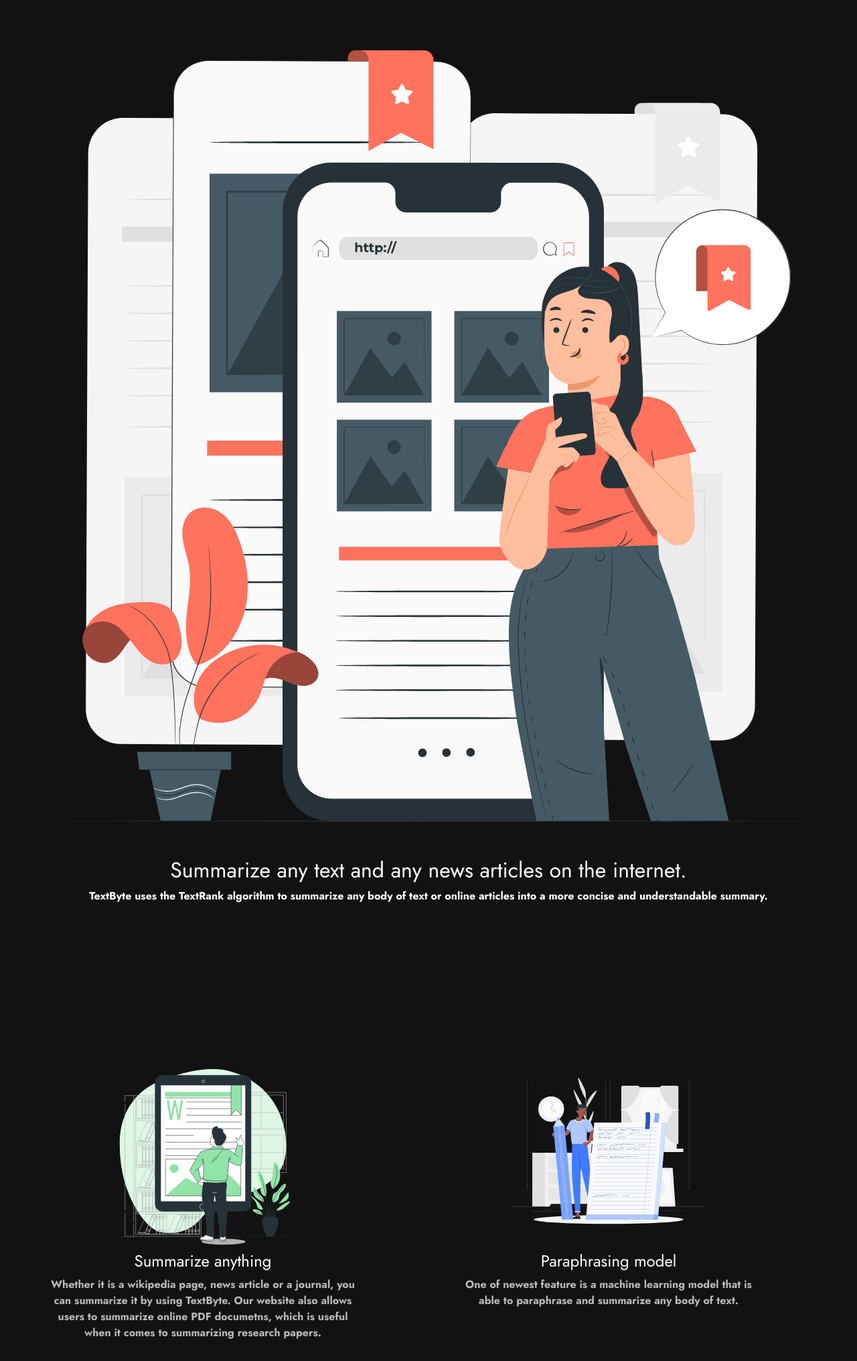
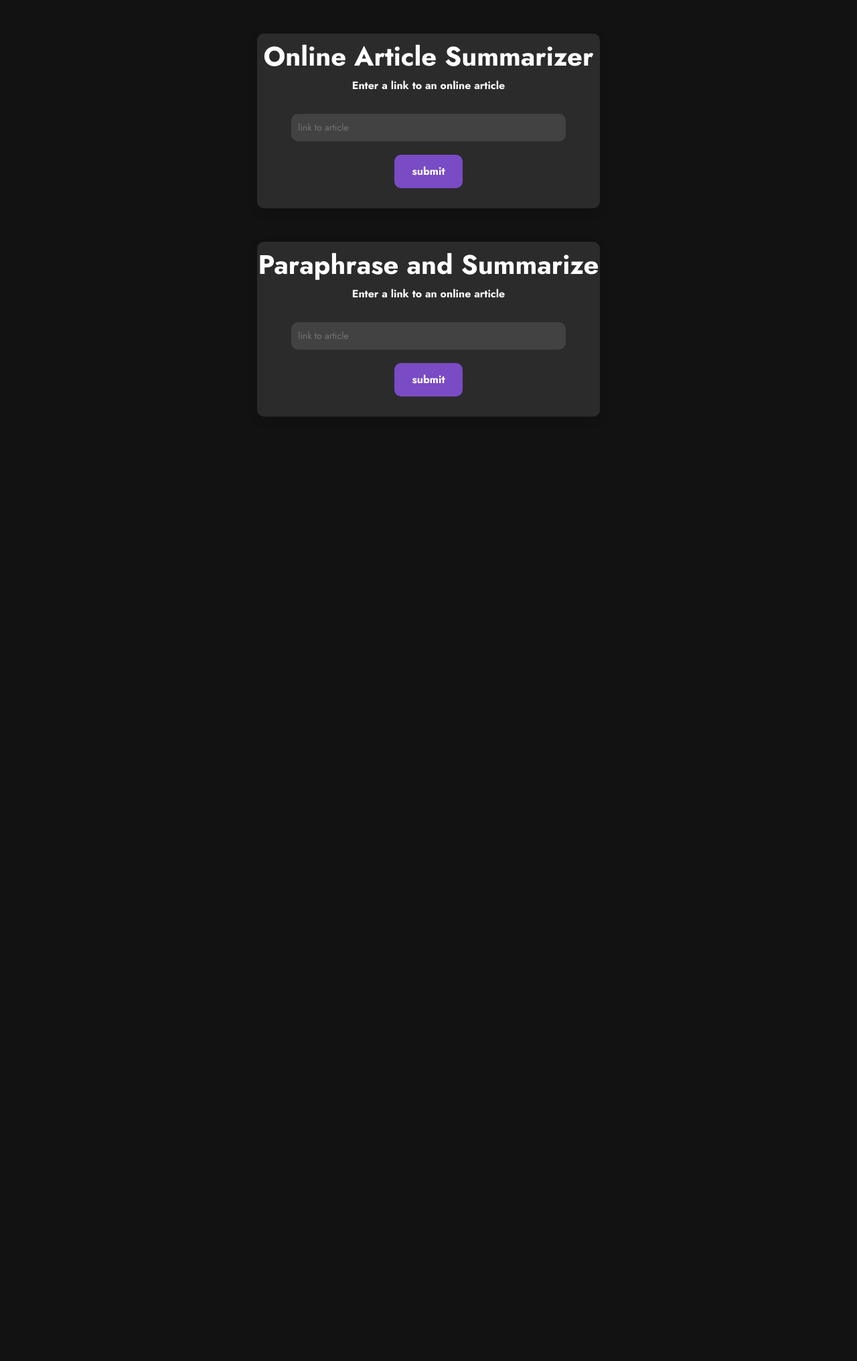
Before and after one commit to AndreLiu1225/Enigma, a Flask app: page / in a window 1280 px wide. Shown: the part 51-2083 px from the top of the page at 67% size. After the commit the page ends 673 px from the top, so only its background shows below. Run offline with Flask 2, Linux system fonts and the light colour scheme; tables that the repository leaves empty hold one stand-in row (values such as "Sample post"); parts of the project's set-up code (start-up, migrations or seed data) failed here and were passed over; some libraries are stand-ins or nearby versions.

Commit message:
Update index.html

```diff
--- a/templates/index.html
+++ b/templates/index.html
@@ -1,5 +1,5 @@
 <!DOCTYPE html>
-<html lang="em">
+<html lang="en">
   <head>
       <!-- Required meta tags -->
       <meta charset="utf-8">
@@ -70,24 +70,21 @@
         </nav>
     </div>
     </header>
-  <img src="{{ url_for('static', filename='Bookmarks-pana.svg') }}" class="image">
-  <h2>Summarize any text and any news articles on the internet.</h2>
-  <p>TextByte uses the TextRank algorithm to summarize any body of text or online articles into a more concise and understandable summary.</p>
-  <div class="feature block">
-    <div class="feature-box">
-      <img src="{{ url_for('static', filename='Ebook-bro.svg') }}">
-      <h4>Summarize anything</h4>
-      <p>Whether it is a wikipedia page, news article or a journal, you can summarize it by using TextByte. Our website also allows users to summarize online PDF documetns,
-        which is useful when it comes to summarizing research papers.
-      </p>
+    <div class="summary">
+      <h1>Online Article Summarizer</h1>
+      <p>Enter a link to an online article</p>
+      <form method="POST" action="/analyze_url">
+        <input class="input" type = "text" name="url" placeholder="link to article" onfocus="this.value=''" required="true" value="{{ request.form.url }}"/>
+        <input class="button" type="submit" name="submit" value="submit" style="display: block; margin: 0 auto;">
+      </form>
     </div>
-  </div>
-  <div class="feature-block">
-    <div class="feature-box">
-      <img src="{{ url_for('static', filename='Notebook-rafiki.svg') }}" />
-      <h4>Paraphrasing model</h4>
-      <p>One of newest feature is a machine learning model that is able to paraphrase and summarize any body of text.</p>
-    </div>
+    <div class="summary">
+      <h1>Paraphrase and Summarize</h1>
+      <p>Enter a link to an online article</p>
+      <form method="POST" action="/summarized">
+        <input class="input" type = "text" name="url" placeholder="link to article" onfocus="this.value=''" required="true" value="{{ request.form.url }}"/>
+        <input class="button" type="submit" name="submit" value="submit" style="display: block; margin: 0 auto;">
+      </form>
     </div>
     <script type="text/javascript">
   rg4js('apiKey', 'cA7R7d2nm10PzVOYudfL8Q');
```
Lines whose indentation alone changed are shown as unchanged.
